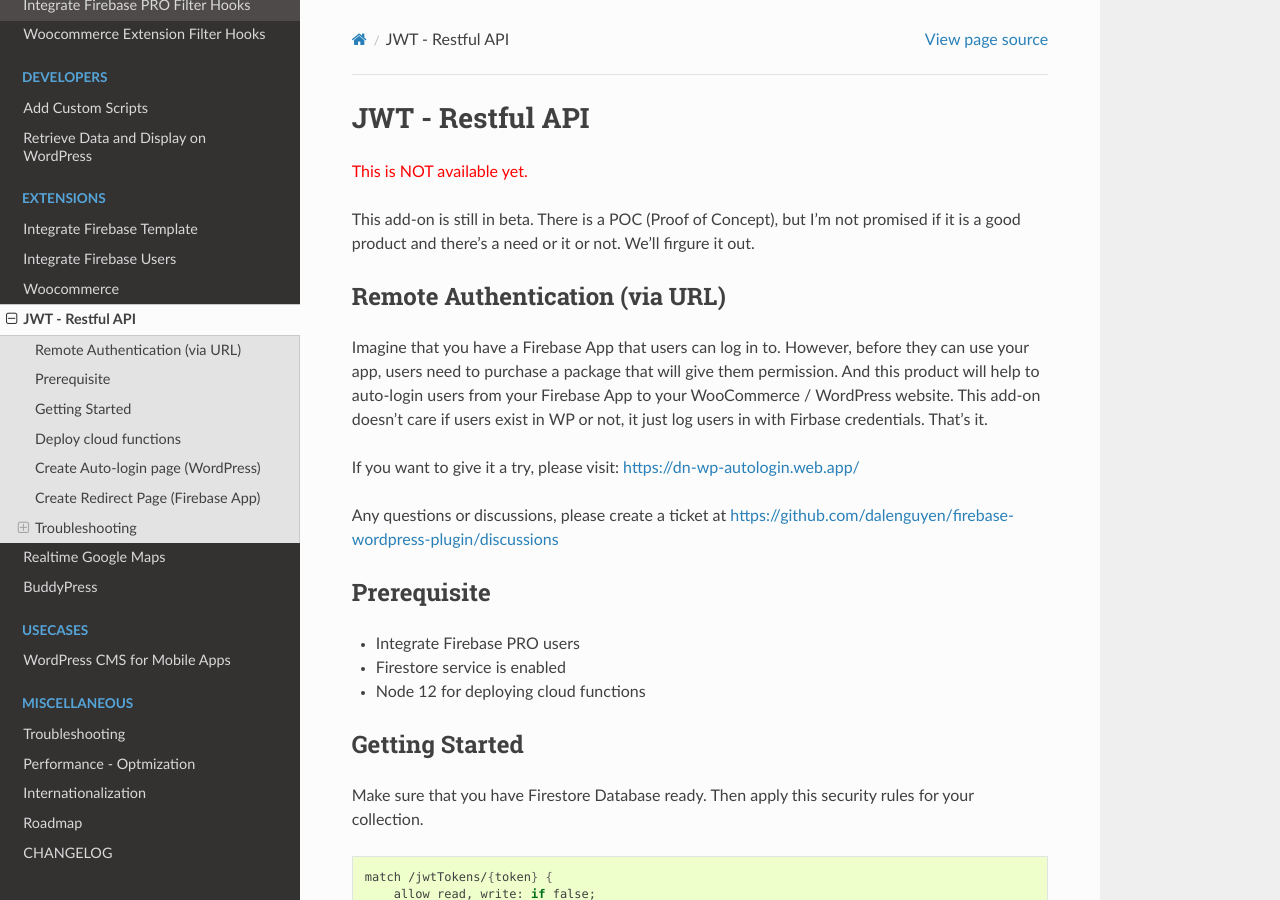
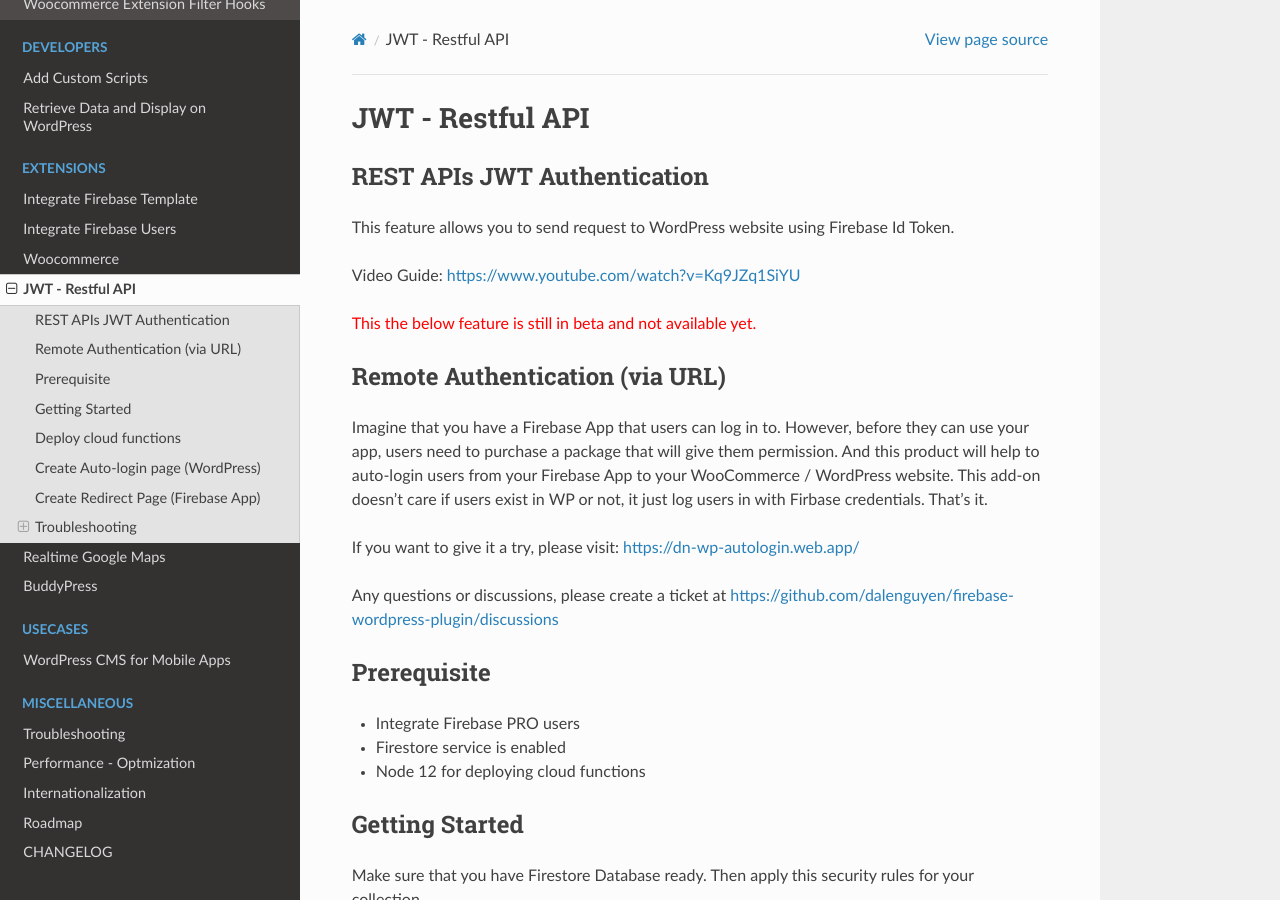
Before and after one commit to dalenguyen/firebase-wordpress-docs, a Sphinx documentation site: the page built from docs/extensions/jwt.rst, in a window 1280 px wide and 900 px high. Built offline with Sphinx 7.4.7 and the Read the Docs theme 2.0.0, drawn with Linux system fonts in a browser that asks for light colours.

Commit message:
add jwt authentication guide

```diff
--- a/docs/extensions/jwt.rst
+++ b/docs/extensions/jwt.rst
@@ -5,10 +5,16 @@
 JWT - Restful API
 =============
 
+
+REST APIs JWT Authentication
+----------------------------------
+
+This feature allows you to send request to WordPress website using Firebase Id Token.
+
+Video Guide: https://www.youtube.com/watch?v=Kq9JZq1SiYU
+
 .. role:: red
-:red:`This is NOT available yet.`
-
-This add-on is still in beta. There is a POC (Proof of Concept), but I'm not promised if it is a good product and there's a need or it or not. We'll firgure it out.
+:red:`This the below feature is still in beta and not available yet.`
 
 Remote Authentication (via URL)
 ----------------------------------
```
